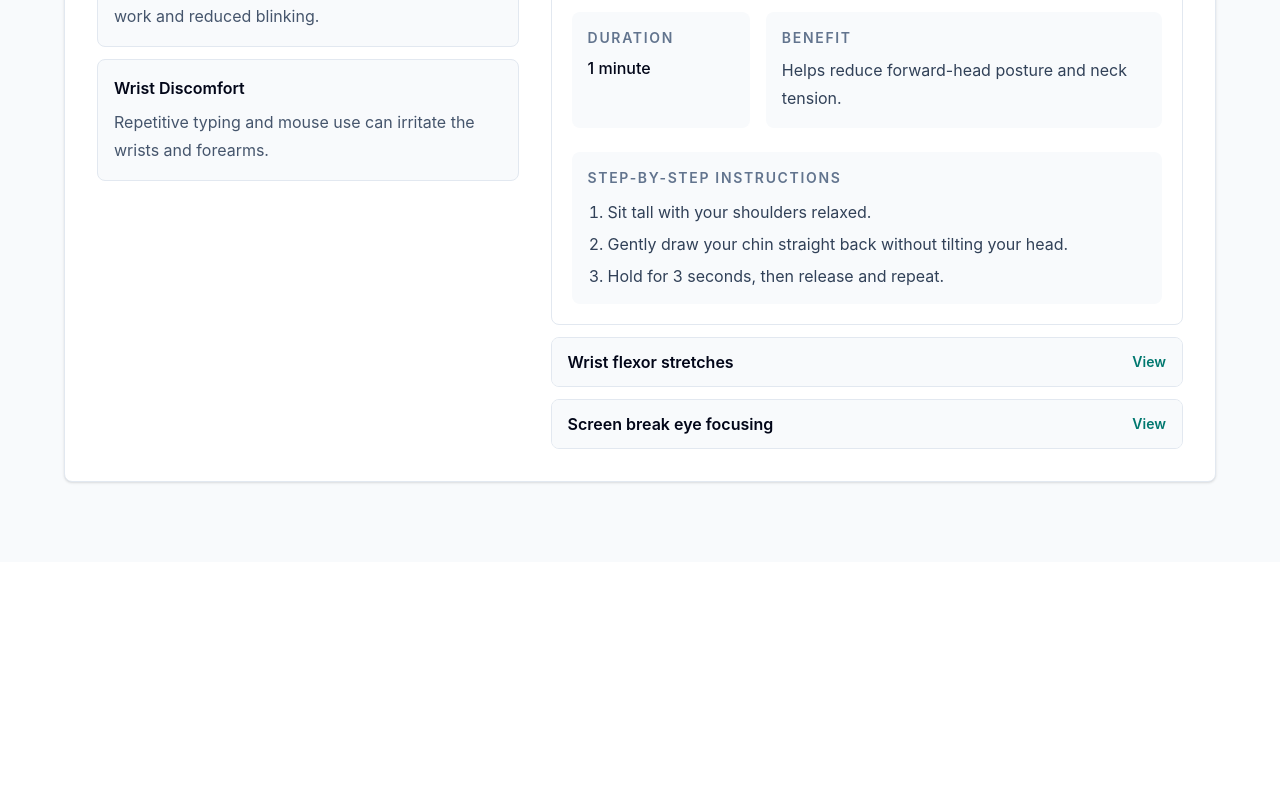
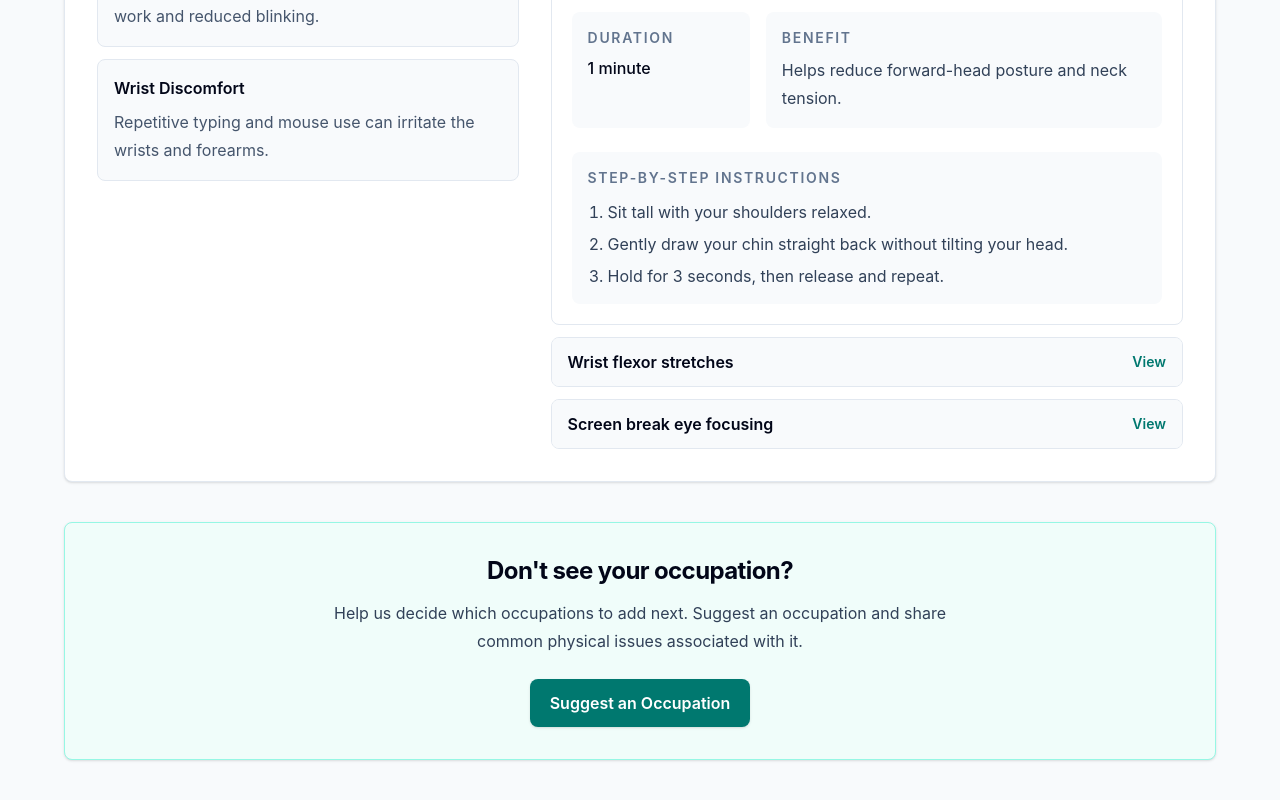
Before and after one commit to a1658843/occupation-health-check, a React (Vite) app: page / in a window 1280 px wide. Shown: the part 1022-1822 px from the top of the page. Before the commit the page ends 1584 px from the top, so only its background shows below. Built offline with nearby package versions, Linux system fonts and the light colour scheme.

Commit message:
add occupation request form

```diff
--- a/src/App.tsx
+++ b/src/App.tsx
@@ -152,6 +152,24 @@ function App() {
           </div>
         </div>
       </section>
+
+      <section className="mx-auto mt-10 max-w-6xl rounded-lg border border-teal-200 bg-teal-50 p-6 text-center shadow-sm sm:p-8">
+        <h2 className="text-2xl font-bold tracking-tight text-slate-950">
+          Don't see your occupation?
+        </h2>
+        <p className="mx-auto mt-3 max-w-2xl leading-7 text-slate-700">
+          Help us decide which occupations to add next. Suggest an occupation
+          and share common physical issues associated with it.
+        </p>
+        <a
+          className="mt-6 inline-flex w-full items-center justify-center rounded-lg bg-teal-700 px-5 py-3 font-semibold text-white shadow-sm transition hover:bg-teal-800 focus:outline-none focus:ring-2 focus:ring-teal-700 focus:ring-offset-2 sm:w-auto"
+          href="https://tally.so/r/xX60AG"
+          rel="noreferrer"
+          target="_blank"
+        >
+          Suggest an Occupation
+        </a>
+      </section>
     </main>
   )
 }
```
